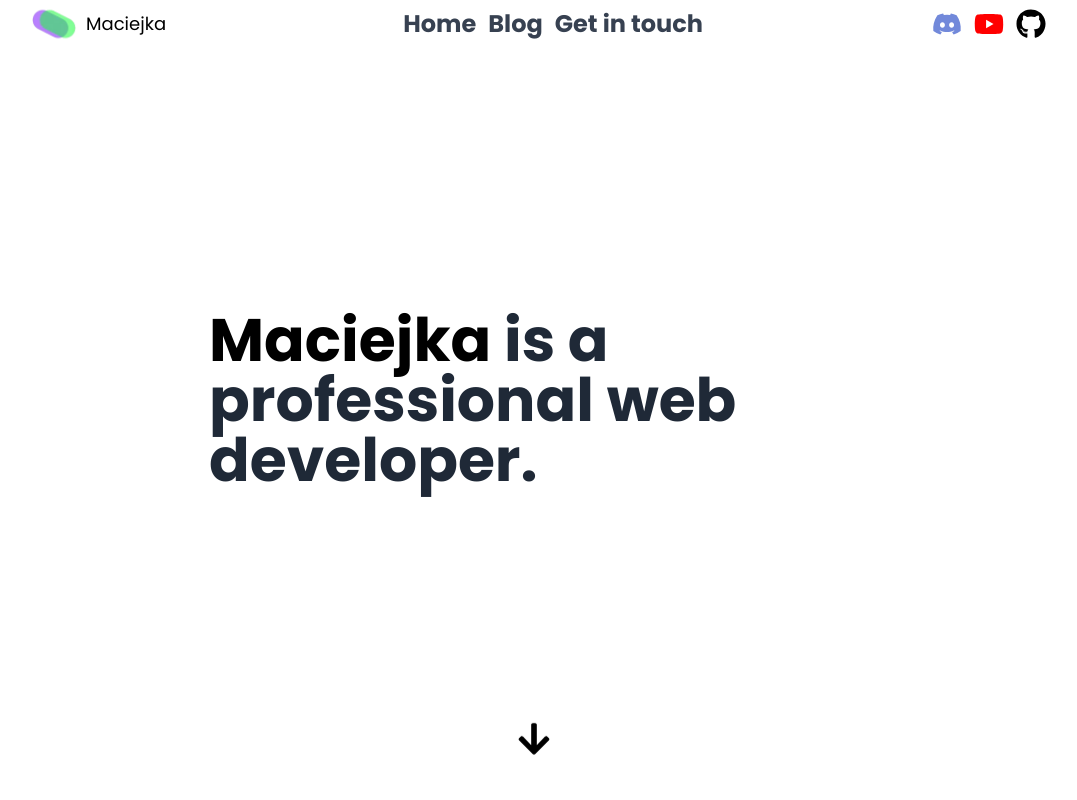
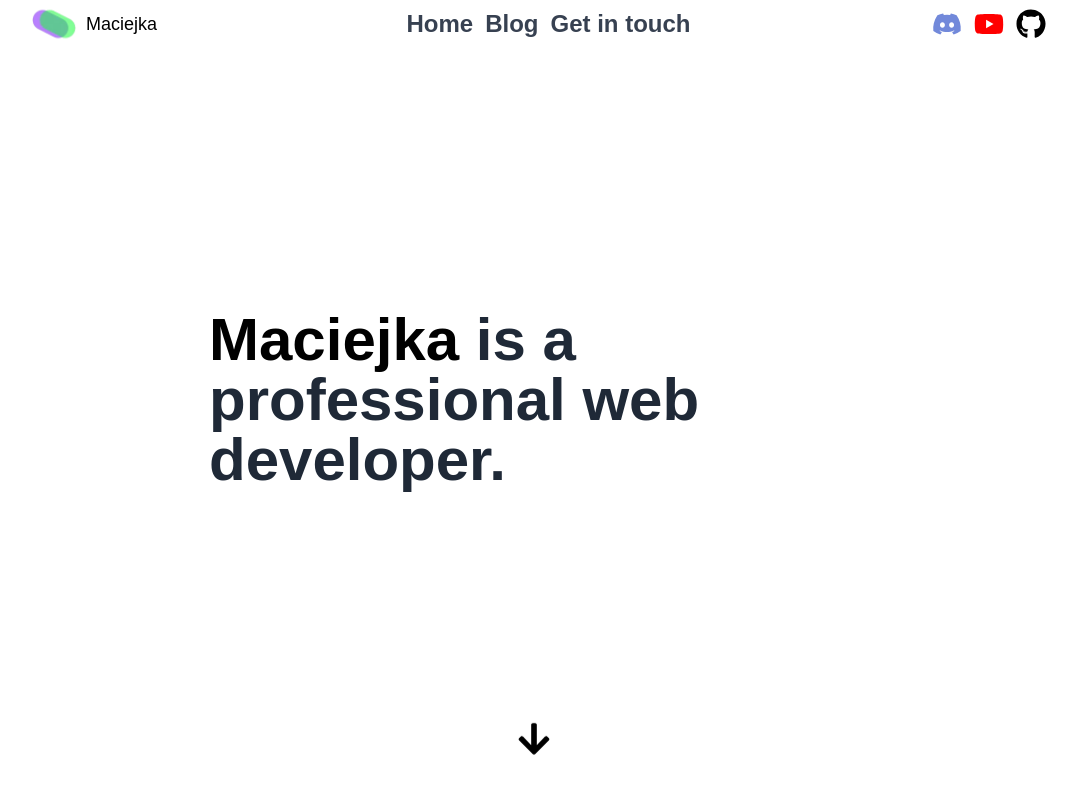
Before and after one commit to Maciejka1/portfolio-code, a React (Create React App) app: page / in a window 1280 px wide. Shown: the top 800 px of the page, without its empty margins (106-1183 px from the left). Built offline with nearby package versions, Linux system fonts and the light colour scheme; no server answers; the database is empty.

Commit message:
fix fonts on chrome

```diff
--- a/package.json
+++ b/package.json
@@ -3,6 +3,7 @@
   "version": "0.1.0",
   "private": true,
   "dependencies": {
+    "@fontsource/ubuntu": "^4.5.11",
     "@testing-library/jest-dom": "^5.16.3",
     "@testing-library/react": "^12.1.4",
     "@testing-library/user-event": "^13.5.0",
--- a/src/App.css
+++ b/src/App.css
@@ -1,7 +1,4 @@
-@import url('https://fonts.googleapis.com/css2?family=Poppins:wght@400;700&display=swap');
-a,p,h1,h2{
-  font-family: 'Poppins', sans-serif;
-}
+body { font-family: "Ubuntu", sans-serif; }
 html{
   scroll-behavior: smooth;
 }
```
Also changed, not shown: 1 other file (tests, documents, lock files or other folders).
